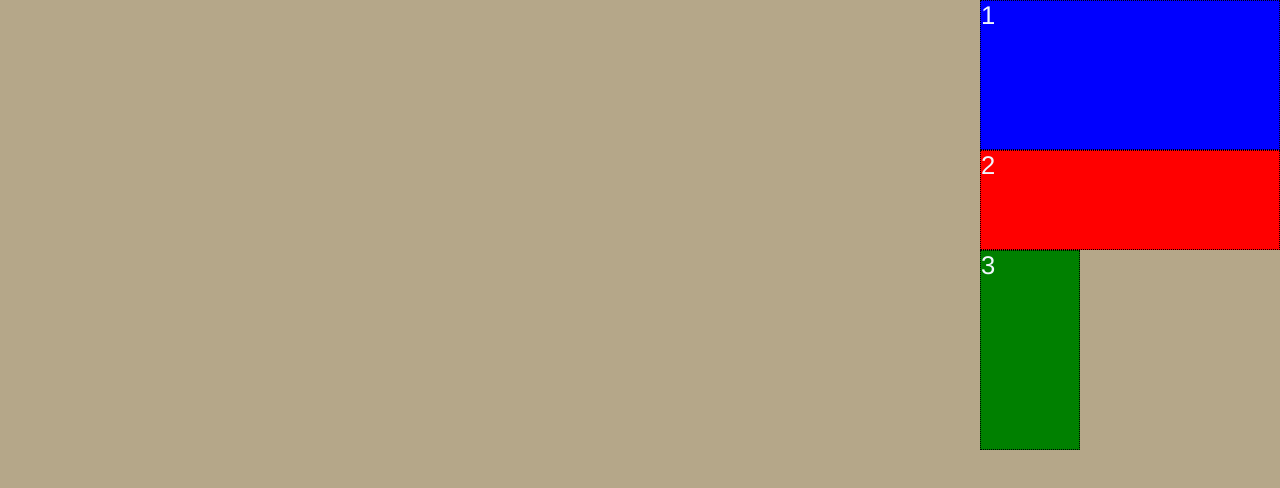
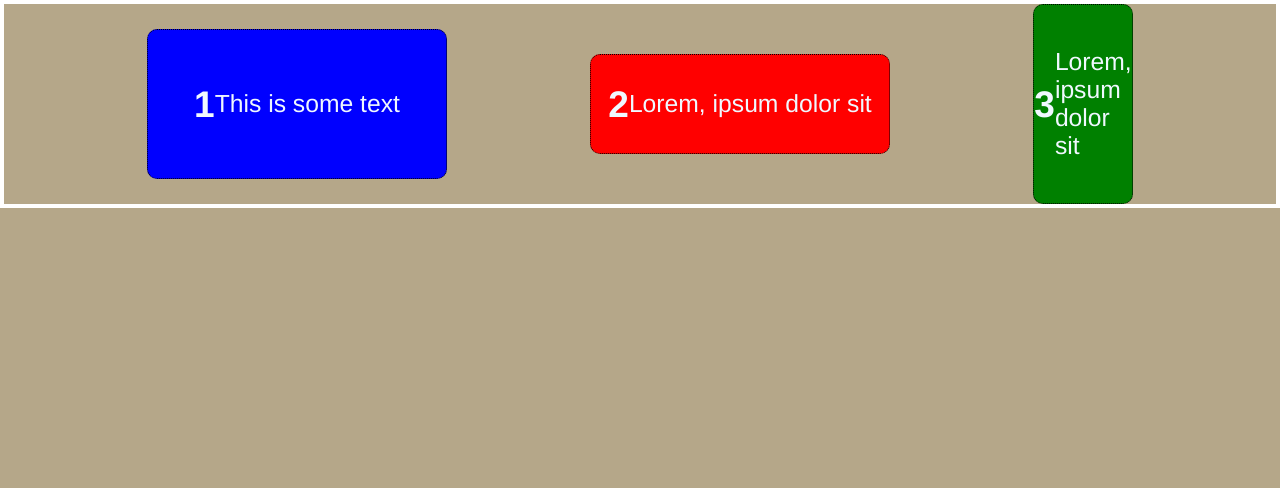
Before and after one commit to amendoxe/m-intro-to-webdev-flex-box, a plain HTML site: page index.html in a window 1280 px wide. Drawn offline with Linux system fonts and the light colour scheme.

Commit message:
Tried some code

```diff
--- a/index.html
+++ b/index.html
@@ -5,15 +5,24 @@
     <meta http-equiv="X-UA-Compatible" content="IE=edge" />
     <meta name="viewport" content="width=device-width, initial-scale=1.0" />
 
-    <link rel="stylesheet" href="style.css" />
+    <link rel="stylesheet" href="./style.css" />
     <link rel="shortcut icon" href="images/notebook.gif" type="image/x-icon" />
     <title>Flexbox</title>
   </head>
   <main>
-    <section class="floated">
-      <div class="box box-1">1</div>
-      <div class="box box-2">2</div>
-      <div class="box box-3">3</div>
+    <section class="flex-box">
+      <div class="box box-1">
+        <h1>1</h1>
+        <p>This is some text</p>
+      </div>
+      <div class="box box-2">
+        <h2>2</h2>
+        <p>Lorem, ipsum dolor sit</p>
+      </div>
+      <div class="box box-3">
+        <h2>3</h2>
+        <p>Lorem, ipsum dolor sit</p>
+      </div>
     </section>
   </main>
   <body>
--- a/style.css
+++ b/style.css
@@ -6,16 +6,28 @@ body {
     background-color: #b5a789;
     font-family: Georgia, 'Times New Roman', Times, serif;
     font-family: 'Franklin Gothic Medium', 'Arial Narrow', Arial, sans-serif;
-    font-size: 16px;
+    font-size: small;
     margin: 0px;
 }
-.floated{
-    float: right;
+.flex-box{
+    display: flex;
+    flex-direction: row;
+    justify-content:space-evenly;
+    align-items:center ;
+    flex-wrap: wrap
+    flex-wrap: wrap;
+    border: 4px solid white;
+    width: 100%;
 }
 .box{
+    display: flex;
     border: 1px dotted black;
+    align-items: center;
+    justify-content: center;
+    border-radius: 10px;
     color: aliceblue;
-    font-size: 1.6em;
+    font-size: 1.9em;
+    padding: 1%;
 }
 .box.box-1{
     background-color: blue;
```
